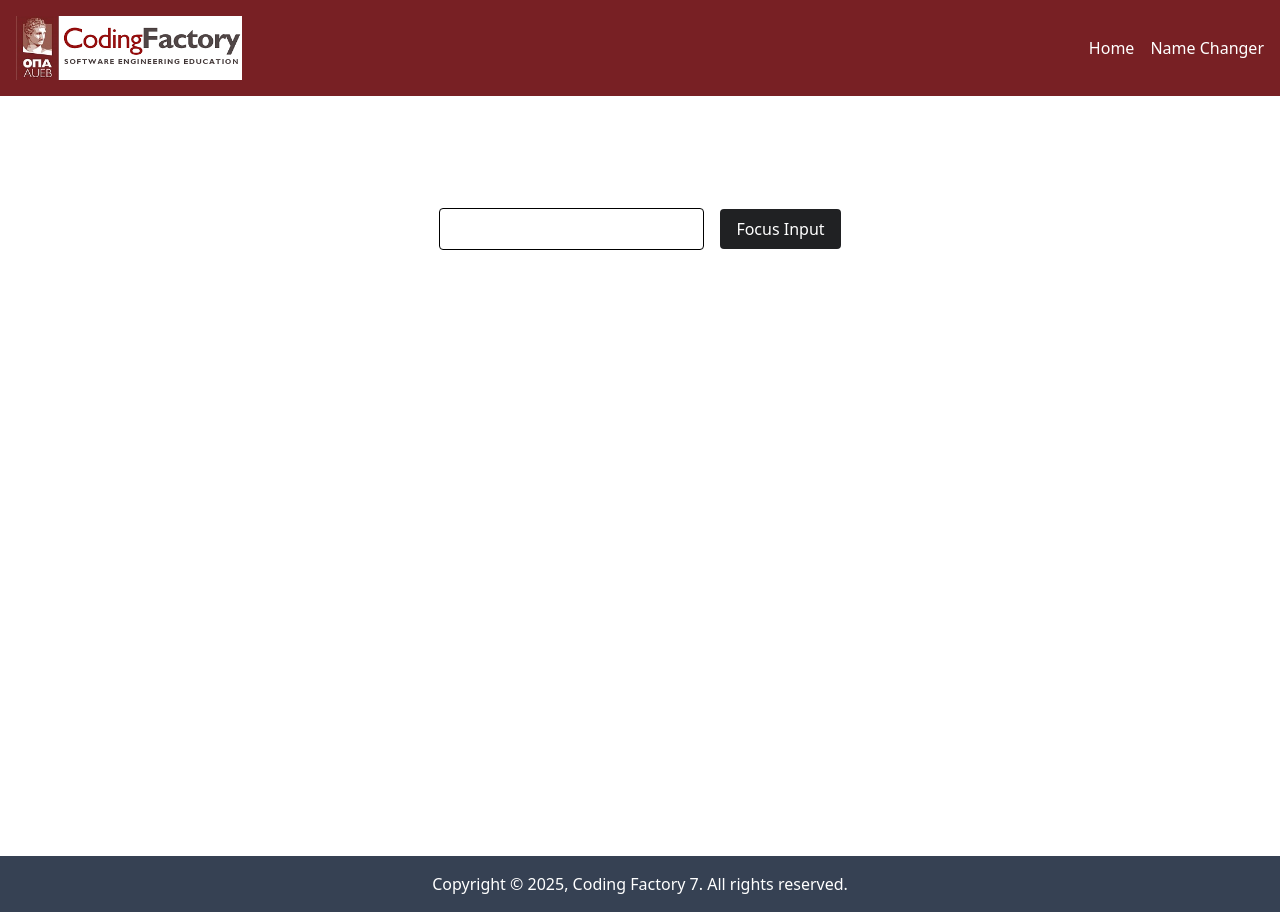
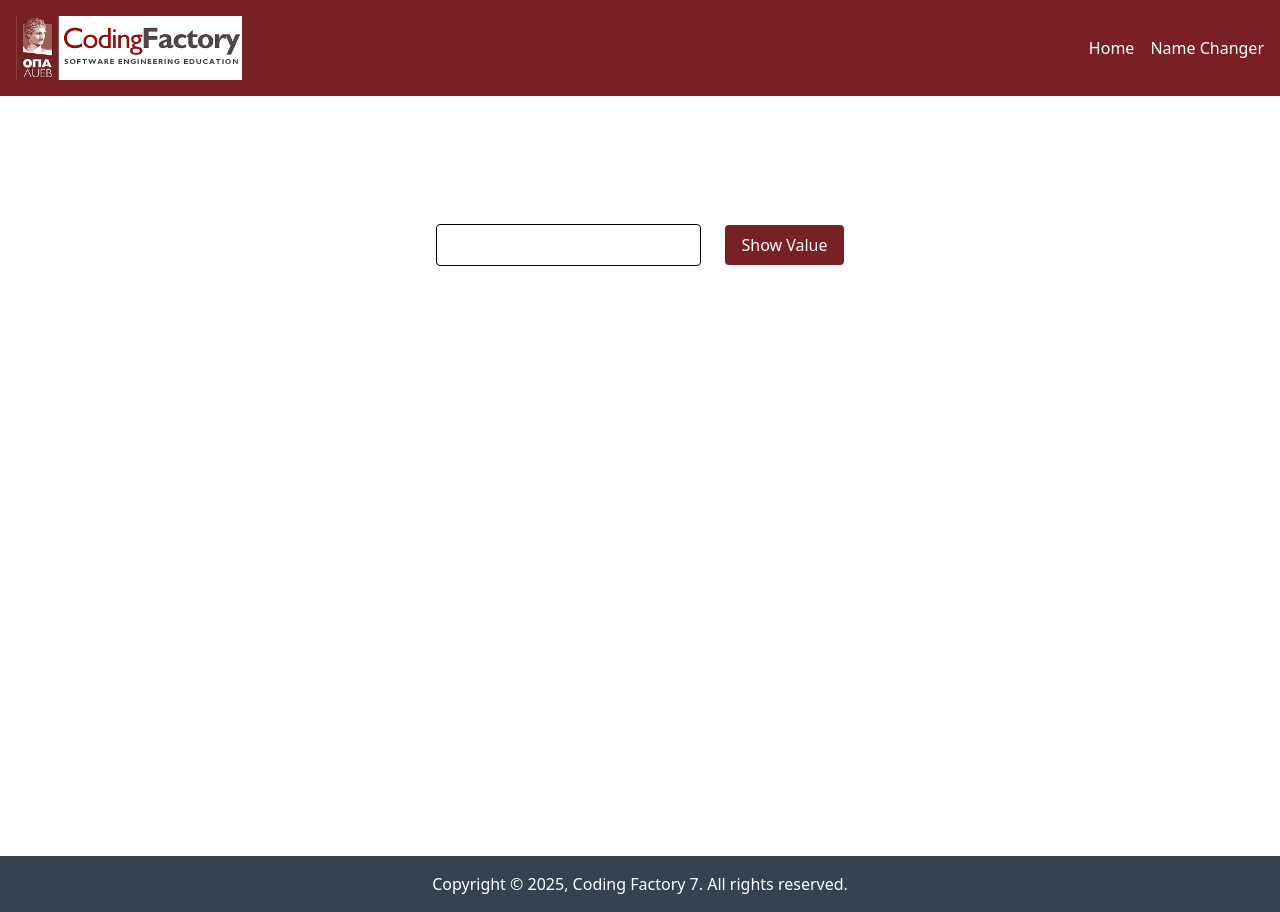
Before and after one commit to dionysisvossos/cf7-components-intro, a React (Vite) app: page / in a window 1280 px wide. Built offline with nearby package versions, Linux system fonts and the light colour scheme.

Commit message:
feat: add ControlledInput and UncontrolledInput components

```diff
--- a/src/App.tsx
+++ b/src/App.tsx
@@ -28,7 +28,8 @@
 import RouterExamplesLayout from "./components/RouterExamplesLayout.tsx";
 import AutoRedirectPage from "./pages/AutoRedirectPage.tsx";
 import NotFoundPage from "./pages/NotFoundPage.tsx";
-import FocusInput from "./components/FocusInput.tsx";
+// import FocusInput from "./components/FocusInput.tsx";
+import UncontrolledInput from "./components/UncontrolledInput.tsx";
 
 
 
@@ -71,7 +72,7 @@
             <Routes>
                 <Route element={<RouterLayout />}>
                     {/*<Route path="/" element={<HomePage />}/>*/}
-                    <Route index element={<FocusInput />}/>
+                    <Route index element={<UncontrolledInput />}/>
                     <Route path="users/:userId" element={<UserPage />}/>
                     <Route path="users" element={<UserPage />}/>
                 </Route>
--- /dev/null
+++ b/src/components/ControlledInput.tsx
@@ -0,0 +1,24 @@
+import { useState } from "react";
+
+
+const ControlledInput = () => {
+    const [name, setName] = useState("");
+
+    const handleChange = (e: React.ChangeEvent<HTMLInputElement>) => {
+        setName(e.target.value);
+    }
+
+    return (
+        <>
+            <div className="text-center">
+                <input
+                    value={name}
+                    type="text"
+                    onChange={handleChange}
+                    className="border rounded px-4 py-2" />
+            </div>
+        </>
+    )
+}
+
+export default ControlledInput;
--- /dev/null
+++ b/src/components/UncontrolledInput.tsx
@@ -0,0 +1,36 @@
+import { useRef } from "react";
+
+
+const UncontrolledInput = () => {
+    // const [name, setName] = useState("");
+    const inputRef = useRef<HTMLInputElement>(null);
+
+    // const handleChange = (e: React.ChangeEvent<HTMLInputElement>) => {
+    //     setName(e.target.value);
+    // }
+
+    const handleClick = () => {
+        alert(`Value: ${inputRef.current?.value}`);
+    };
+
+    return (
+        <>
+            <div className="text-center mt-8 space-x-4">
+                <input
+                    // value={name}
+                    ref={inputRef}
+                    type="text"
+                    // onChange={handleChange}
+                    className="border rounded px-4 py-2"
+                />
+                <button
+                    onClick={handleClick}
+                    className="bg-cf-dark-red text-white px-4 py-2 rounded ml-2">
+                    Show Value
+                </button>
+            </div>
+        </>
+    )
+}
+
+export default UncontrolledInput;
```
